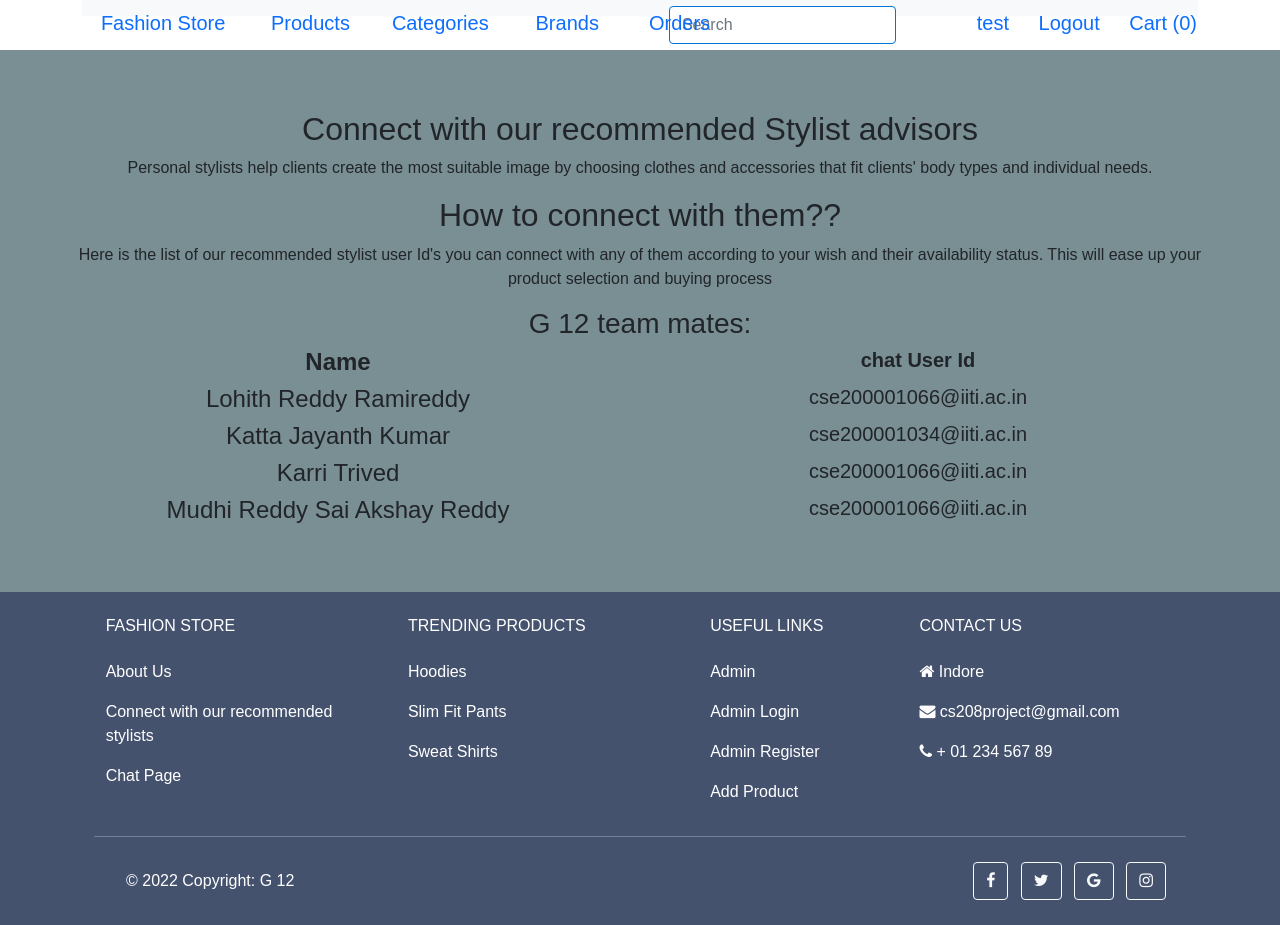
After one commit to krishnaanandareddy/fashion-portal, a Flask app: page /stylist in a window 1280 px wide. The commit adds this page. Run offline with Flask 2, Linux system fonts and the light colour scheme; a user stored in the database is signed in; some libraries are stand-ins or nearby versions; some web fonts are replaced.

Commit message:
added about stylist and chat links at footer

```diff
--- a/utils/customers/routes.py
+++ b/utils/customers/routes.py
@@ -127,3 +127,8 @@ def myorders():
         orders = CustomerOrder.query.filter_by(customer_id=customer_id,status=status).order_by(CustomerOrder.id.desc()).all()
         list = []
     return render_template('customer/myorders.html',customer=customer,orders=orders, list=list)
+
+@app.route('/stylist')
+@login_required
+def stylist():
+    return render_template('stylist.html')
--- a/utils/templates/footer.html
+++ b/utils/templates/footer.html
@@ -16,7 +16,12 @@
           <p><a href="{{url_for('about')}}" target="_blank" class="ulinks">
             About Us
           </a></p>
-          <img style="text-align: center; " src="../static/images/logo.png">
+          <p><a href="{{url_for('stylist')}}" target="_blank" class="ulinks">
+            Connect with our recommended stylists
+          </a></p>
+          <p><a href="https://chat-with-experts.netlify.app" target="_blank" class="ulinks">
+            Chat Page
+          </a></p>
         </div>
 
         <hr class="w-100 clearfix d-md-none" />
--- /dev/null
+++ b/utils/templates/stylist.html
@@ -0,0 +1,63 @@
+<!DOCTYPE html>
+<html lang="en">
+
+<head>
+    <meta charset="UTF-8">
+    <meta http-equiv="X-UA-Compatible" content="IE=edge">
+    <meta name="viewport" content="width=device-width, initial-scale=1.0">
+    <title>Connect with stylist</title>
+</head>
+
+<body>
+    {% extends 'layout.html' %}
+    {% block content %}
+    {% include 'navbar.html' %}
+    <div class="aboutc">
+
+
+        <div class="row text-center">
+            <!-- <div class="col-md-7"> -->
+
+            <h2>Connect with our recommended Stylist advisors</h2>
+            <p>Personal stylists help clients create the most suitable image by choosing clothes and accessories
+                that fit clients' body types and individual needs. </p><br>
+            <h2>How to connect with them??</h2>
+            <p>Here is the list of our recommended stylist user Id's you can connect with any of them according to your wish and their availability status.
+                This will ease up your product selection and buying process
+            </p>
+            <h3>
+                G 12 team mates:
+            </h3>
+            <div class="row">
+                <div class="col-6 h4"><b>Name</b></div>
+                <div class="col-6 h5"><b>chat User Id</b></div>
+            </div>
+            <div class="row">
+                <div class="col-6 h4">Lohith Reddy Ramireddy</div>
+                <div class="col-6 h5">cse200001066@iiti.ac.in</div>
+            </div>
+            <div class="row">
+                <div class="col-6 h4">Katta Jayanth Kumar</div>
+                <div class="col-6 h5">cse200001034@iiti.ac.in</div>
+            </div>
+            <div class="row">
+                <div class="col-6 h4">Karri Trived</div>
+                <div class="col-6 h5">cse200001066@iiti.ac.in</div>
+            </div>
+            <div class="row">
+                <div class="col-6 h4">Mudhi Reddy Sai Akshay Reddy</div>
+                <div class="col-6 h5">cse200001066@iiti.ac.in</div>
+            </div>
+        </div>
+        <!-- <div class="col-md-5">
+                <img style="text-align: center; margin-left: 250px; margin-top: 100px;" src="../static/images/logo.png">
+            </div> -->
+    </div>
+    </div>
+
+    {% include 'footer.html' %}
+
+    {% endblock content %}
+</body>
+
+</html>
```
Also changed, not shown: utils/project.db.
